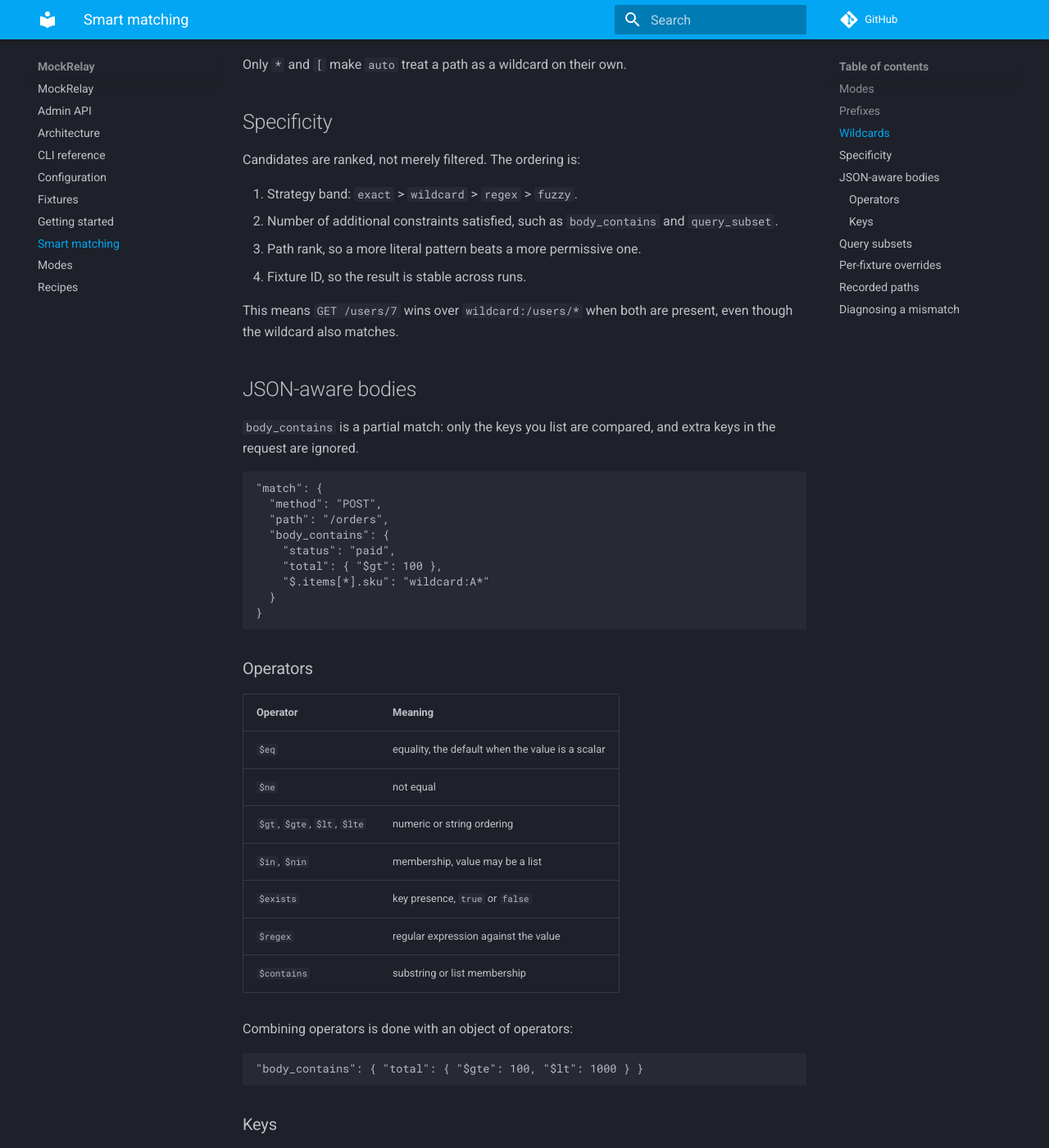
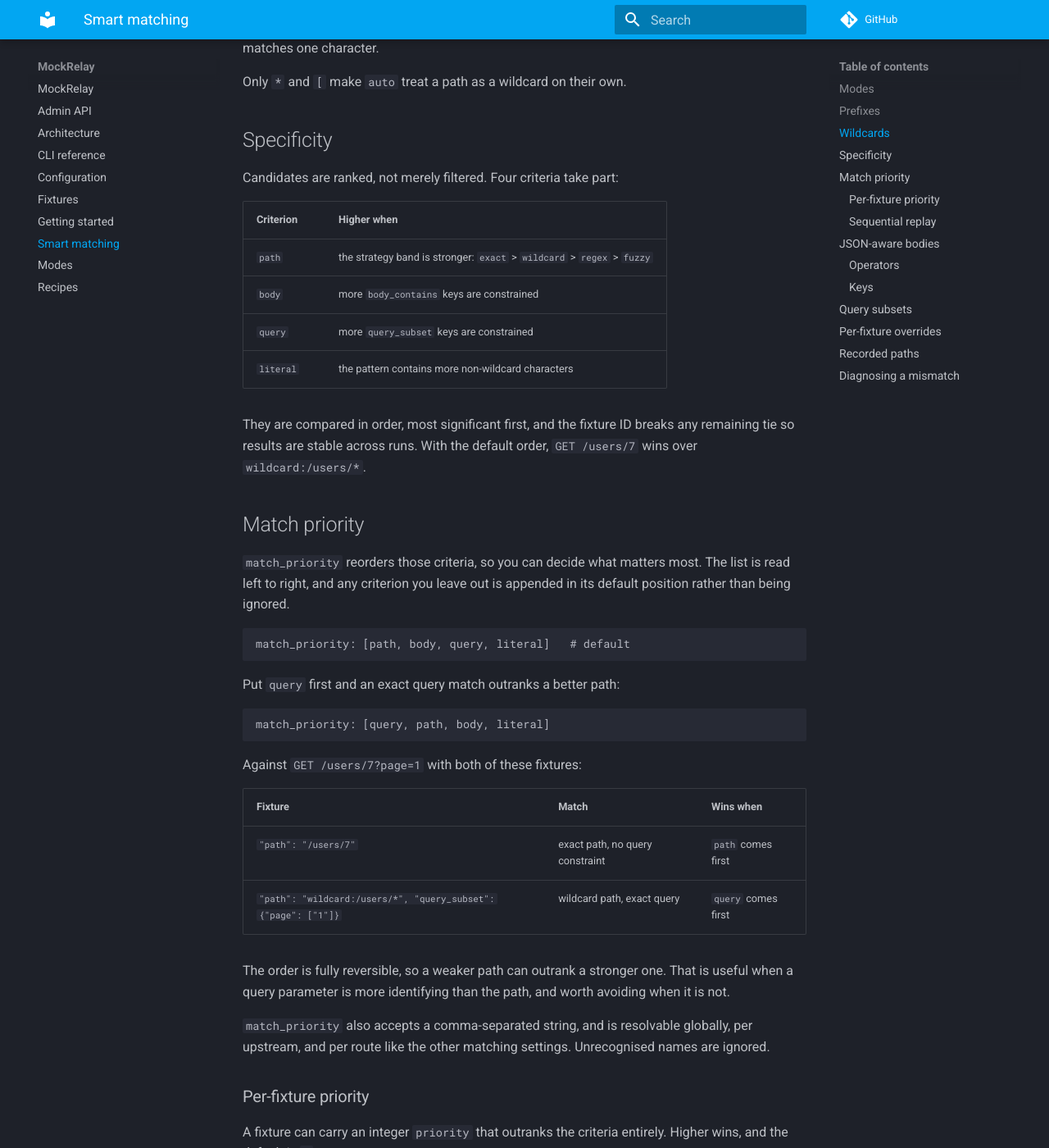
Before and after one commit to PandaHUN777/mock-relay, an MkDocs documentation site: the page built from docs/matching.md, in a window 1280 px wide and 1400 px high, scrolled down 1684 px. Shown: the whole window at 82% size. Built offline with MkDocs 1.6.1 and Material for MkDocs 9.7.7, drawn with Linux system fonts in a browser that asks for light colours; comment, search, counter and statistics services are not loaded; some of the changed text lies outside the part shown.

Commit message:
feat: configurable match priority with per-fixture override
Add match_priority to reorder the ranking criteria (path, body, query,
literal) and a per-fixture integer priority that outranks them. The order
is fully reversible, so a query-constrained wildcard can outrank an exact
path, and the default preserves previous behaviour.

Ranking now uses a tuple key rather than packing priority into the flat
score, which had inflated X-MockRelay-Score to 25 digits and broken the
mockrelay match table layout. The score stays fixed-width for display
while rank drives placement.

Resolves globally, per upstream, and per route. Reports the active order
in mockrelay match, exposes priority and rank in /api/match, and sends
X-MockRelay-Priority when the winner is pinned. Sequential replay is
unaffected, since it cycles by call_index.

Also removes the documented match_mode: off, which was never a valid
mode and silently fell back to the enclosing scope.

```diff
--- a/docs/matching.md
+++ b/docs/matching.md
@@ -15,7 +15,9 @@ matching, and how ties are broken.
 | `wildcard` | Glob patterns with `*`, `?`, and `[...]`. |
 | `regex` | Python regular expressions. |
 | `fuzzy` | Similarity scoring against `fuzzy_threshold`. |
-| `off` | Only the stored `match` fields are honoured; no smart features. |
+
+An unrecognised mode falls back to the enclosing scope's mode rather than
+failing, so a typo inherits the default instead of breaking matching.
 
 `auto` never fuzzy-matches a bare path. Fuzzy matching in `auto` happens only
 when the pattern is explicitly prefixed, such as `fuzzy:/customer/prof`. This
@@ -55,16 +57,66 @@ Only `*` and `[` make `auto` treat a path as a wildcard on their own.
 
 ## Specificity
 
-Candidates are ranked, not merely filtered. The ordering is:
+Candidates are ranked, not merely filtered. Four criteria take part:
 
-1. Strategy band: `exact` > `wildcard` > `regex` > `fuzzy`.
-2. Number of additional constraints satisfied, such as `body_contains` and
-   `query_subset`.
-3. Path rank, so a more literal pattern beats a more permissive one.
-4. Fixture ID, so the result is stable across runs.
+| Criterion | Higher when |
+|---|---|
+| `path` | the strategy band is stronger: `exact` > `wildcard` > `regex` > `fuzzy` |
+| `body` | more `body_contains` keys are constrained |
+| `query` | more `query_subset` keys are constrained |
+| `literal` | the pattern contains more non-wildcard characters |
 
-This means `GET /users/7` wins over `wildcard:/users/*` when both are present,
-even though the wildcard also matches.
+They are compared in order, most significant first, and the fixture ID breaks
+any remaining tie so results are stable across runs. With the default order,
+`GET /users/7` wins over `wildcard:/users/*`.
+
+## Match priority
+
+`match_priority` reorders those criteria, so you can decide what matters most.
+The list is read left to right, and any criterion you leave out is appended in
+its default position rather than being ignored.
+
+    match_priority: [path, body, query, literal]   # default
+
+Put `query` first and an exact query match outranks a better path:
+
+    match_priority: [query, path, body, literal]
+
+Against `GET /users/7?page=1` with both of these fixtures:
+
+| Fixture | Match | Wins when |
+|---|---|---|
+| `"path": "/users/7"` | exact path, no query constraint | `path` comes first |
+| `"path": "wildcard:/users/*", "query_subset": {"page": ["1"]}` | wildcard path, exact query | `query` comes first |
+
+The order is fully reversible, so a weaker path can outrank a stronger one.
+That is useful when a query parameter is more identifying than the path, and
+worth avoiding when it is not.
+
+`match_priority` also accepts a comma-separated string, and is resolvable
+globally, per upstream, and per route like the other matching settings.
+Unrecognised names are ignored.
+
+### Per-fixture priority
+
+A fixture can carry an integer `priority` that outranks the criteria entirely.
+Higher wins, and the default is `0`.
+
+    "match": {
+      "method": "GET",
+      "path": "wildcard:/files/**",
+      "priority": 10
+    }
+
+That fixture is served ahead of an exact-path fixture when both match. Use
+negative values to push a fixture down, and keep the value small: anything
+above the criteria range is equivalent. When a fixture with a `priority` is
+served, the response carries an `X-MockRelay-Priority` header.
+
+### Sequential replay
+
+With `sequential: true`, fixtures are cycled in `call_index` order instead, so
+`match_priority` and `priority` do not apply.
 
 ## JSON-aware bodies
 
@@ -147,6 +199,7 @@ Every replay response carries:
 | `X-MockRelay-Match` | strategy that won |
 | `X-MockRelay-Fixture` | ID of the fixture that was used |
 | `X-MockRelay-Score` | composite score, for comparing candidates |
+| `X-MockRelay-Priority` | fixture `priority`, only when it is non-zero |
 
 A 501 response includes the active `match_mode` and the nearest fixture IDs.
 
@@ -158,4 +211,6 @@ Two tools give the same answer without starting a server:
     curl "http://127.0.0.1:8081/api/match?method=GET&path=/users/7"
 
 Both list every candidate with a per-check breakdown of method, path, query,
-and body, so you can see exactly which condition failed.
+and body, so you can see exactly which condition failed. Each result also
+carries `priority` and `rank`, the ordered criterion values that decided the
+placement, and the resolved order is shown as `match_priority`.
--- a/mockrelay.yaml
+++ b/mockrelay.yaml
@@ -11,6 +11,7 @@ match_mode: auto
 fuzzy_threshold: 0.86
 ignore_case: false
 fuzzy_enabled: false
+match_priority: [path, body, query, literal]
 smart_record_paths: true
 
 redact_headers:
```
Also changed, not shown: CHANGELOG.md (+15 -0 lines), README.md (+14 -0 lines), docs/architecture.md (+9 -1 lines), docs/cli.md (+3 -0 lines), docs/configuration.md (+7 -5 lines), docs/fixtures.md (+10 -0 lines), 9 other files.
